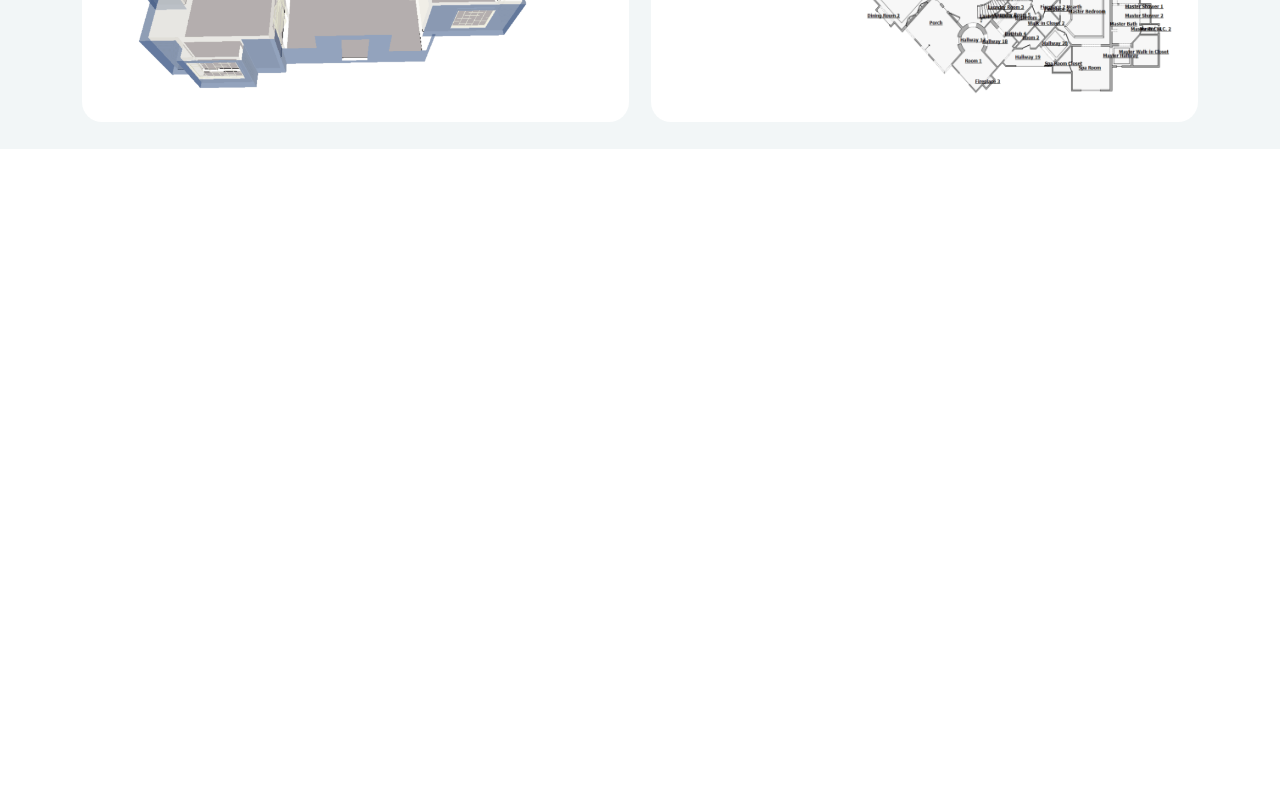
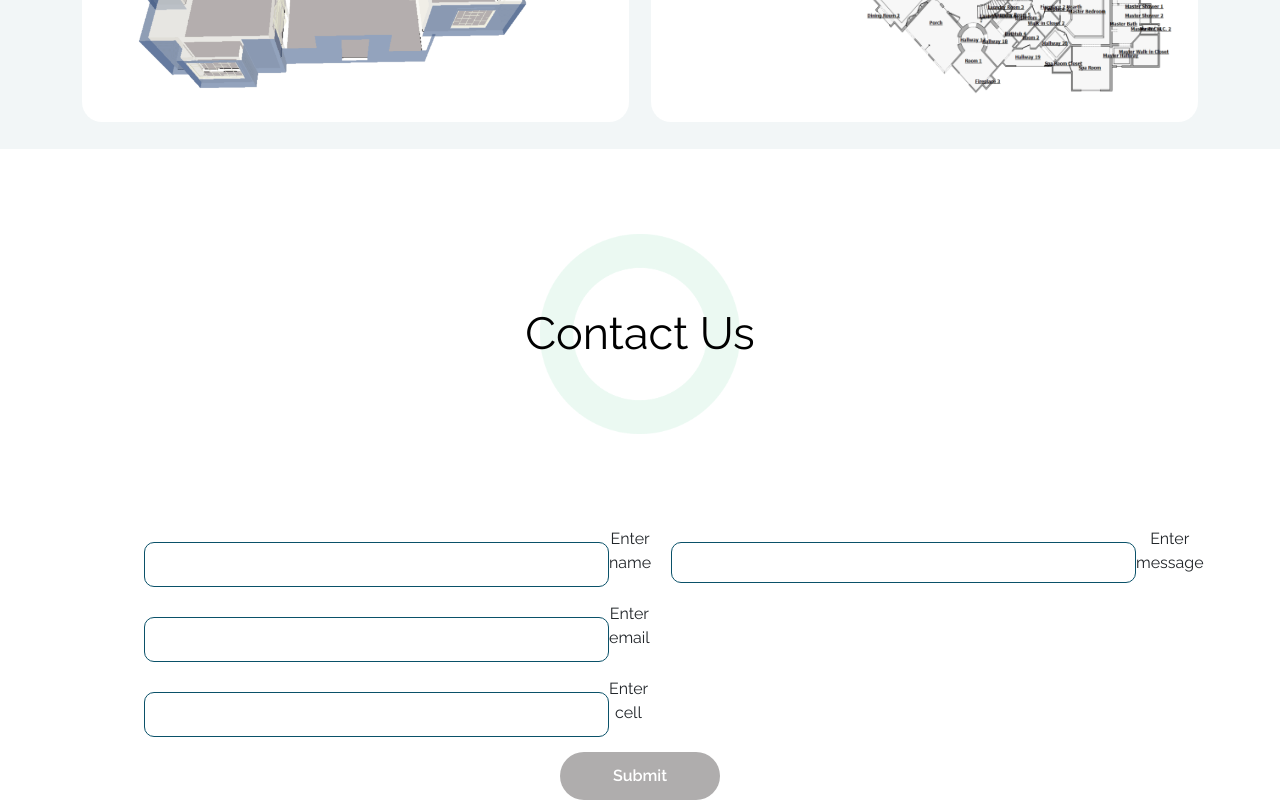
Before and after one commit to muzammil-tariq/nullBrainer, a React (Create React App) app: page / in a window 1280 px wide. Shown: the part 5126-5926 px from the top of the page. Before the commit the page ends 5275 px from the top, so only its background shows below. Built offline with nearby package versions, Linux system fonts and the light colour scheme.

Commit message:
contact page

```diff
--- a/src/pages/HomePage.js
+++ b/src/pages/HomePage.js
@@ -6,6 +6,7 @@ import PostMitigration from '../scenes/post-mitigration/postMitigration';
 import HowItWork from '../scenes/How-It-Work/howItWork';
 import WaterFall from '../scenes/waterFall/waterFall';
 import ExampleDel from '../scenes/Example-Del/exampleDel';
+import Contact from '../scenes/contact/contact';
 const HomePage = () => {
     return (
         <div>
@@ -16,6 +17,7 @@ const HomePage = () => {
             <HowItWork/>
             <WaterFall/>
             <ExampleDel/>
+            <Contact/>
 
         </div>
     );
--- /dev/null
+++ b/src/scenes/contact/contact.css
@@ -0,0 +1,59 @@
+
+  .contact .form{
+    display: flex;
+    justify-content: space-evenly;
+  }
+
+
+
+
+  .contact div input{
+    width: 100%;
+    height: 45px;
+    border-radius: 10px;
+    outline: none;
+    border: 1px solid rgb(10, 81, 105);
+    padding: 10px 15px;
+    color: #928f8f;
+    font-weight: 600;
+    font-size: 1rem;
+    margin-top: 15px;
+    margin-bottom: 15px;
+  }
+  .contact #message{
+    height: 80%;
+  }
+  .contact .button{
+    width: fit-content;
+    margin: 0px auto;
+  }
+  .contact button{
+    width: 160px;
+    display: inline-block;
+    cursor: pointer;
+    border: none;
+    border-radius: 25px;
+    font-size: 1rem;
+    font-weight: 600;
+    padding: 12px 40px;
+    color: #fff;
+    background-color: #afadad;
+    margin: 0px auto;
+  }
+  .message{
+      position: relative;
+  }
+  .label-message{
+    position: absolute;
+    top: 23;
+    left: 13;
+
+  }
+  #message:focus ~ .label-message,
+  #name:focus ~ .label-message,
+  #email:focus ~ .label-message,
+  #cell:focus ~ .label-message{
+      font-size: 0.5rem;
+      top: -0.5rem;
+      left:0.8rem
+  }
--- /dev/null
+++ b/src/scenes/contact/contact.js
@@ -0,0 +1,65 @@
+import React, { useState } from 'react';
+import Title from '../../components/title';
+import './contact.css';
+const Contact = (props) => {
+    const [data, setData] = useState({
+        name: "",
+        email: "",
+        tel: "",
+        message: ""
+    });
+
+    const changeEvent = (e) => {
+        if (e.target.id = data) {
+            setData(e.target.id);
+        }
+    }
+
+    const submitEvent = (e) => {
+        e.prevantDefault();
+    }
+    return (
+
+
+        <section className="contact">
+            <div className="container" style={{ justifyContent: 'center', textAlign: 'center' }}>
+                <div className="row" >
+                    <Title title="Contact Us" />
+                    <form onSubmit={submitEvent}>
+                        <div className="form">
+                            <div className="col-lg-5">
+                                <div className="message">
+                                    <input className="name" type="text" id="name" onChange={changeEvent} />
+                                    <label className="label-message">Enter name</label>
+
+                                </div>
+                                <div className="message">
+                                    <input className="email" type="email" id="email" onChange={changeEvent}  />
+                                    <label className="label-message">Enter email</label>
+
+                                </div>
+                                <div className="message">
+
+                                    <input className="cel" type="tel" id="tel" onChange={changeEvent}  />
+                                    <label className="label-message">Enter cell</label>
+
+                                </div>
+                            </div>
+
+                            <div className="col-lg-5">
+                                <div className="message">
+                                    <input onChange={changeEvent} id="message"></input>
+                                    <label className="label-message">Enter message</label>
+                                </div>
+                            </div>
+                        </div>
+                        <div className="button">
+                            <button type="button">Submit</button>
+                        </div>
+                    </form>
+                </div>
+            </div>
+        </section>
+    );
+}
+export default Contact;
```
